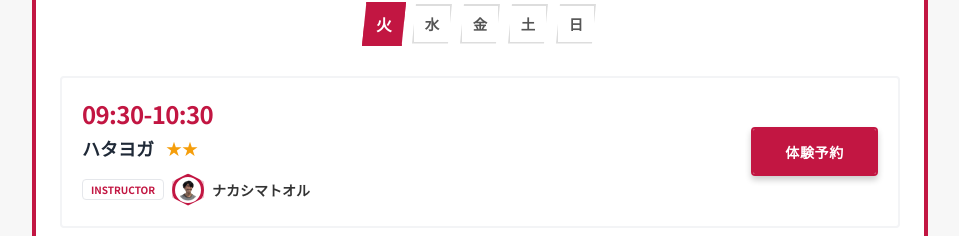
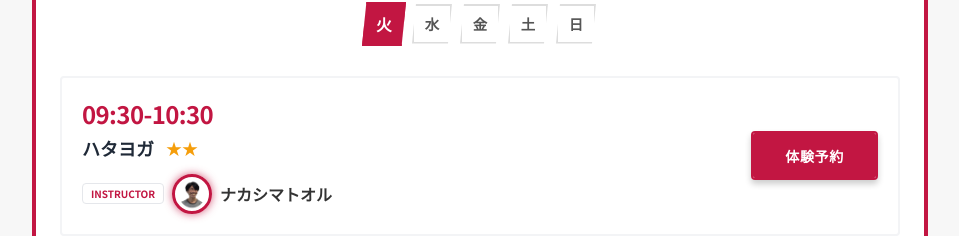
Before and after one commit to ryuta3162-a11y/24kyodo-studio, a plain HTML site: page index.html in a window 1280 px wide. Shown: the part 564-800 px from the top of the page, without its empty margins (160-1119 px from the left). Drawn offline with nearby package versions, Linux system fonts and the light colour scheme.

Commit message:
Update index.html

```diff
--- a/index.html
+++ b/index.html
@@ -77,14 +77,7 @@
 
         /* --- UI Elements --- */
 
-        /* インストラクターアイコンの六角形クリップパス */
-        .hex-icon {
-            clip-path: polygon(50% 0%, 100% 25%, 100% 75%, 50% 100%, 0% 75%, 0% 25%);
-            border: 3px solid var(--joy-red); /* 赤枠 */
-            box-shadow: 0 0 8px rgba(194, 22, 66, 0.7); /* 赤いネオン発光 */
-            transition: all 0.2s ease;
-        }
-
+        /* ★★★ インストラクターアイコンのスタイル修正 ★★★ */
         .instructor-trigger {
             text-decoration: none !important;
             transition: all 0.2s ease;
@@ -92,15 +85,34 @@
             align-items: center;
         }
 
-        .instructor-trigger:hover .hex-icon {
-            box-shadow: 0 0 12px var(--joy-red), 0 0 20px rgba(255, 255, 255, 0.5); /* ホバーで発光強化 */
+        .instructor-trigger img {
+            /* 六角形のクリップパスを削除 */
+            border-radius: 50%; /* 円形 */
+            /* サイズを1.3倍程度に大きく (w-10 h-10) */
+            width: 40px;
+            height: 40px;
+
+            border: 3px solid var(--joy-red); /* 赤枠 */
+            /* ネオン発光と内側の光沢 */
+            box-shadow:
+                0 0 8px rgba(194, 22, 66, 0.8), /* ネオン発光 */
+                inset 0 0 4px rgba(255, 255, 255, 0.5); /* 内側の光沢感 */
+            transition: all 0.2s ease;
         }
 
-        /* インストラクター名 */
+        .instructor-trigger:hover img {
+            box-shadow:
+                0 0 15px var(--joy-red),
+                inset 0 0 6px rgba(255, 255, 255, 0.8);
+        }
+
+        /* インストラクター名 (サイズアップ) */
         .instructor-name {
             color: #333;
             font-weight: 700;
+            font-size: 1.15rem; /* 1.3倍程度に大きく */
         }
+        /* ★★★ 修正終了 ★★★ */
 
         /* シンプルレーシングボタン */
         .btn-simple-racing {
@@ -128,7 +140,7 @@
             box-shadow: 0 6px 12px rgba(0,0,0,0.3);
         }
 
-        /* 曜日タブの修正 */
+        /* 曜日タブ */
         .tab-btn {
             border: 2px solid #ddd;
             background: #fff;
@@ -509,8 +521,8 @@
                                 <div class="mt-3 flex items-start">
                                     <button class="instructor-trigger flex items-center text-gray-500 hover:text-joy-red transition-colors" data-instructor-id="${lesson.instructorId}">
                                         <span class="font-bold mr-2 text-[10px] text-joy-red border border-joy-red px-2 py-0.5 rounded">INSTRUCTOR</span>
-                                        <img src="${photoSrc}" alt="${lesson.instructor}" class="w-8 h-8 rounded-full object-cover mr-2 hex-icon" style="border: 3px solid var(--joy-red); box-shadow: 0 0 8px rgba(194, 22, 66, 0.7);">
-                                        <span class="font-bold text-sm instructor-name">${lesson.instructor}</span>
+                                        <img src="${photoSrc}" alt="${lesson.instructor}" class="w-10 h-10 rounded-full object-cover mr-2" style="border: 3px solid var(--joy-red); box-shadow: 0 0 8px rgba(194, 22, 66, 0.7); /* Hexagon class removed */">
+                                        <span class="font-bold text-base instructor-name">${lesson.instructor}</span>
                                     </button>
                                 </div>
                             </div>
```
